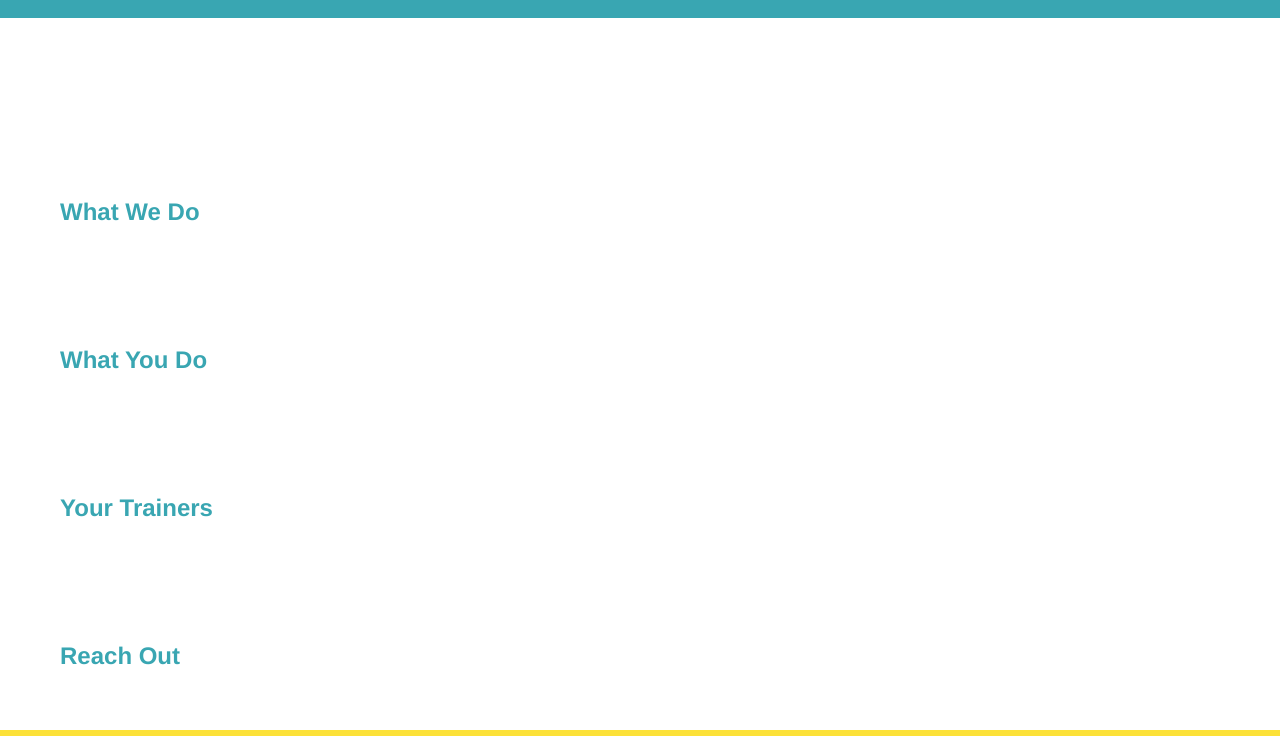
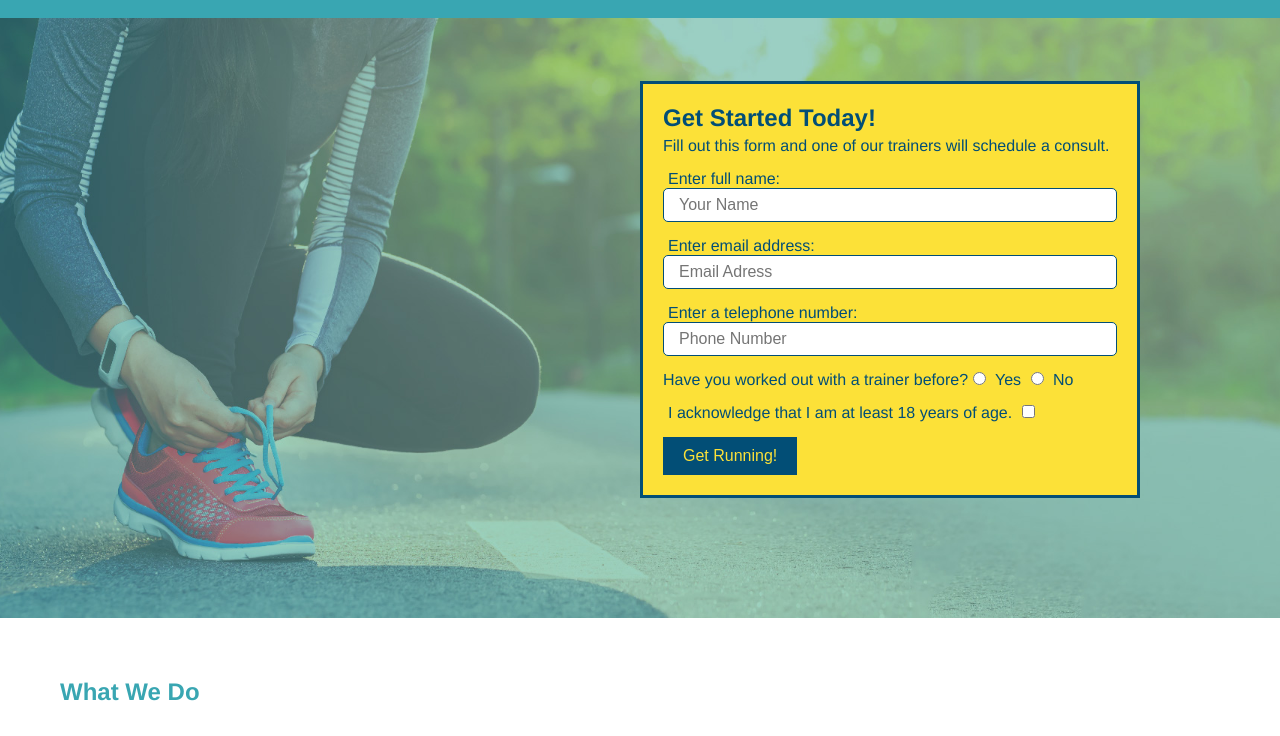
Before and after one commit to realnifty/run-buddy, a plain HTML site: page index.html in a window 1280 px wide. Shown: the part 64-800 px from the top of the page. Drawn offline with Linux system fonts and the light colour scheme; files that its build step writes are made by us from their sources.

Commit message:
styled form

```diff
--- a/index.html
+++ b/index.html
@@ -1,7 +1,7 @@
 <!DOCTYPE html>
 <html lang="en">
     <head>
-        <link rel="stylesheet" href="./assets/css/style/style.css"/>
+        <link rel="stylesheet" href="./assets/css/style.css"/>
         <meta charset="UTF-8" />
         <title>Run Buddy</title>
     </head>
@@ -27,7 +27,33 @@
                 </ul>
             </nav>
         </header>
-        <section>
+        <section class="hero">
+            <div class="hero-form">
+                <h3>Get Started Today!</h3>
+                <p>Fill out this form and one of our trainers will schedule a consult.</p>
+                <form>
+                    <label for="name">Enter full name:</label>
+                    <input type="text" placeholder="Your Name" name="name" id="name" class="form-input"/>
+                    <label for="email">Enter email address:</label>
+                    <input type="email" placeholder="Email Adress" name="email" id="email" class="form-input"/>
+                    <label for="phone">Enter a telephone number:</label>
+                    <input for="tel" placeholder="Phone Number" name="phone" id="phone" class="form-input"/>
+                    <p>
+                        Have you worked out with a trainer before?
+                        <input type="radio" name="trainer-confirm" id="trainer-yes"/>
+                        <label for="trianer-yes">Yes</label>
+                        <input type="radio" name="trainer-confirm" id="trainer-no"/>
+                        <label for="trainer-no">No</label>
+                    </p>
+                    <p>
+                        <label for="age-checkbox">I acknowledge that I am at least 18 years of age.</label>
+                        <input type="checkbox" name="age-confirm" id="age-checkbox"/>
+                    </p>
+                    <button type="submit">
+                        Get Running!
+                    </button>
+                </form>
+            </div>
         </section>
         <section>
             <h2>What We Do</h2>
```
Also changed, not shown: assets/images/hero-bg.jpg (added).
